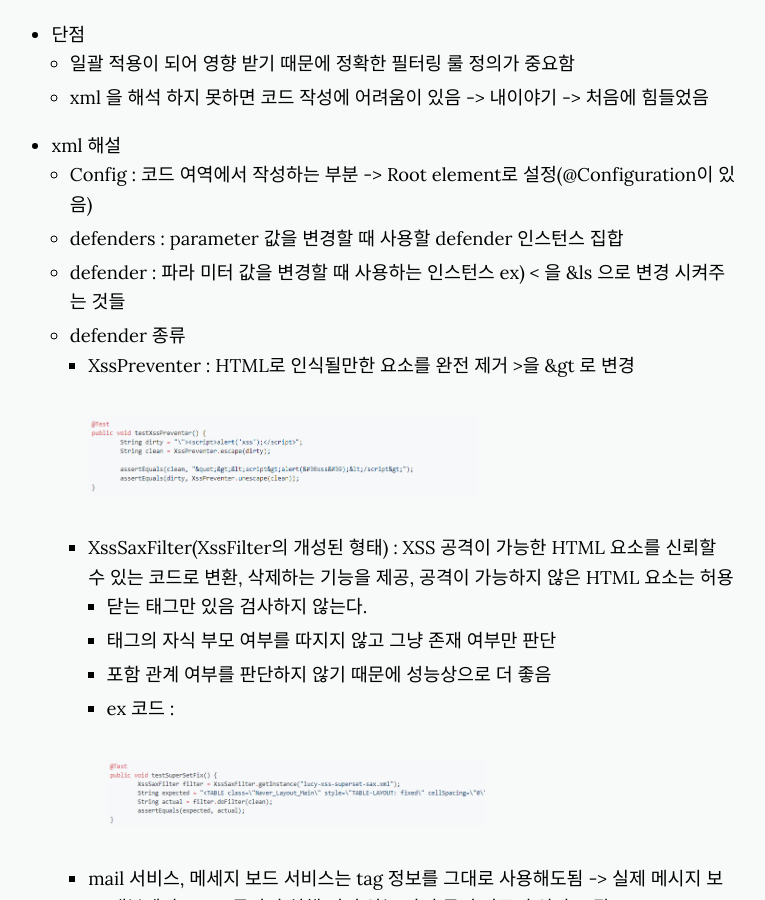
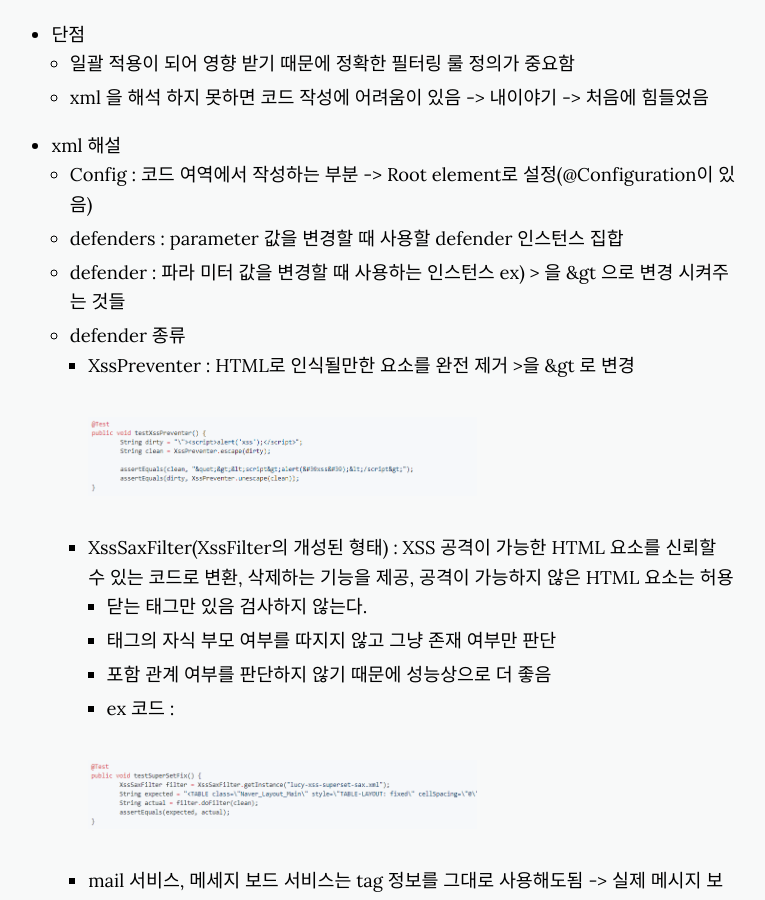
Before and after one commit to kihwankim/kihwankim.github.io, a Jekyll site: the page built from _posts/spg-homepage/2020-10-27-spg-08-log.markdown, in a window 1280 px wide and 900 px high, scrolled down 1615 px. Shown: the whole window, without its empty margins (255-1020 px from the left). Built offline with Jekyll 4.4.1, drawn with Linux system fonts in a browser that asks for light colours; nearby versions of some CDN libraries.

Commit message:
[Fix] tag 정보 수정

```diff
--- a/_posts/spg-homepage/2020-10-27-spg-08-log.markdown
+++ b/_posts/spg-homepage/2020-10-27-spg-08-log.markdown
@@ -49,7 +49,7 @@ image-sm: "../../../../../side/img/spg/spg_logo.jpg"
             <ul>
                 <li>Config : 코드 여역에서 작성하는 부분 -> Root element로 설정(@Configuration이 있음)</li>
                 <li>defenders : parameter 값을 변경할 때 사용할 defender 인스턴스 집합</li>
-                <li>defender : 파라 미터 값을 변경할 때 사용하는 인스턴스 ex) < 을 &ls 으로 변경 시켜주는 것들</li>
+                <li>defender : 파라 미터 값을 변경할 때 사용하는 인스턴스 ex) > 을 &gt 으로 변경 시켜주는 것들</li>
                 <li>defender 종류
                     <ul>
                         <li>XssPreventer : HTML로 인식될만한 요소를 완전 제거 >을 &gt 로 변경</li>
@@ -60,9 +60,9 @@ image-sm: "../../../../../side/img/spg/spg_logo.jpg"
                                 <li>태그의 자식 부모 여부를 따지지 않고 그냥 존재 여부만 판단</li>
                                 <li>포함 관계 여부를 판단하지 않기 때문에 성능상으로 더 좋음</li>
                                 <li>ex 코드 : </li>
-                                <img src="../../../../../side/img/spg/08/08-sax-way.PNG" alt="request" style="width: 60%"/>
                             </ul>
                         </li>
+                        <img src="../../../../../side/img/spg/08/08-sax-way.PNG" alt="request" style="width: 60%"/>
                         <li>mail 서비스, 메세지 보드 서비스는 tag 정보를 그대로 사용해도됨 -> 실제 메시지 보드 내부에서 script문장이 실행 되지 않는 다면 굳이 바꾸지 않아도 됨</li>
                     </ul>
                 </li>
```
